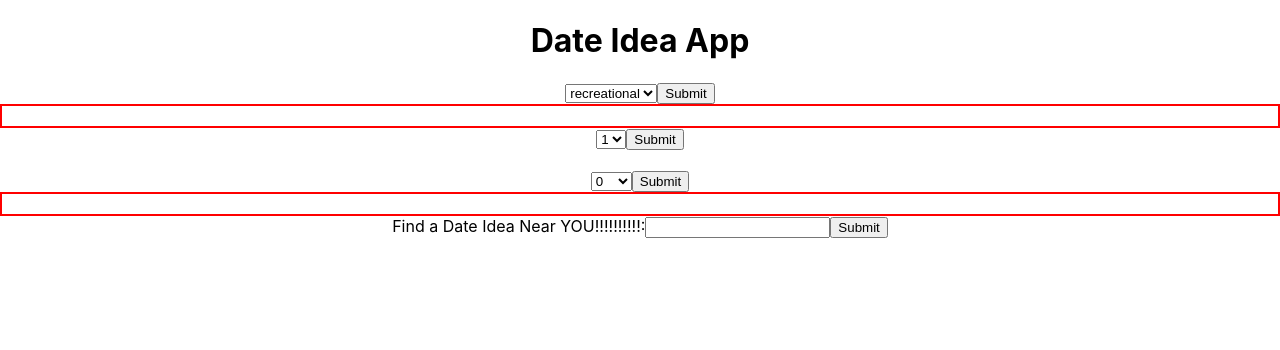
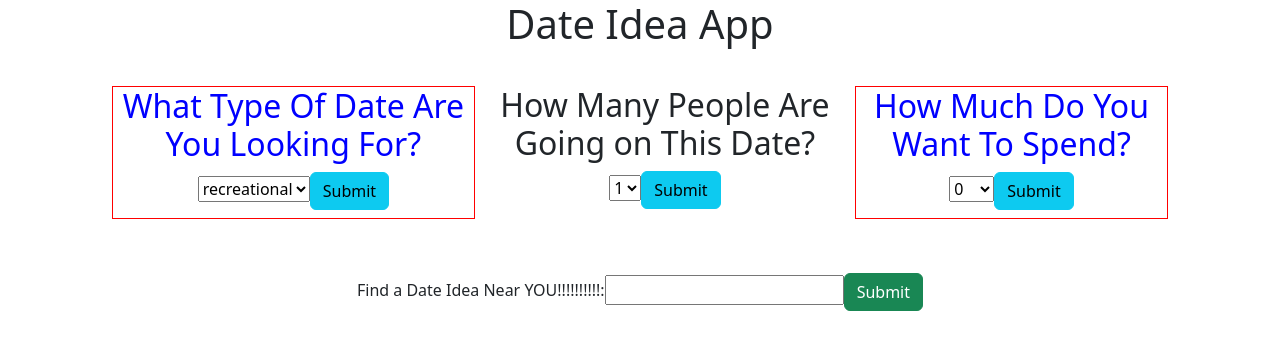
Before and after one commit to JohnBenton4/react-date-idea-app, a React (Create React App) app: page / in a window 1280 px wide. Shown: the top 350 px of the page. Built offline with nearby package versions, Linux system fonts and the light colour scheme.

Commit message:
bootstrap additions

```diff
--- a/package.json
+++ b/package.json
@@ -1,4 +1,5 @@
 {
+  "homepage": "http://johnbenton4.github.io/react-date-idea-app",
   "name": "react-date-idea-app",
   "version": "0.1.0",
   "private": true,
@@ -14,6 +15,8 @@
     "web-vitals": "^2.1.4"
   },
   "scripts": {
+    "predeploy": "npm run build",
+    "deploy": "gh=pages -d build",
     "start": "react-scripts start",
     "build": "react-scripts build",
     "test": "react-scripts test",
@@ -36,5 +39,8 @@
       "last 1 firefox version",
       "last 1 safari version"
     ]
+  },
+  "devDependencies": {
+    "gh-pages": "^4.0.0"
   }
 }
--- a/src/App.css
+++ b/src/App.css
@@ -1,3 +1,11 @@
 .container {
+
   text-align: center;
 }
+
+.searchFields {
+  display: flex;
+  padding: 30px;
+
+
+}
--- a/src/App.js
+++ b/src/App.js
@@ -46,12 +46,21 @@ function App() {
 
   return (
     <div className="container">
-      <h1>Date Idea App</h1>
-      <TypeList onSetType={setType} type={type} isDisabled={isTypeDisabled} />
-      <NumberList onSetParticipants={setParticipants} participants={participants} isDisabled={isParticipantsDisabled} />
-      <PriceList onSetPrice={setPrice} price={price} isDisabled={isPriceDisabled} />
+      <div><h1>Date Idea App</h1></div>
+      <div className="searchFields">
+        <br></br>
+        <div className="type"><h2> What Type Of Date Are You Looking For? </h2>
+          <TypeList onSetType={setType} type={type} isDisabled={isTypeDisabled} />
+        </div>
+        <div className="number"><h2> How Many People Are Going on This Date? </h2>
+          <NumberList onSetParticipants={setParticipants} participants={participants} isDisabled={isParticipantsDisabled} />
+        </div>
+        <div className="price"><h2> How Much Do You Want To Spend? </h2>
+          <PriceList onSetPrice={setPrice} price={price} isDisabled={isPriceDisabled} />
+        </div>
+      </div>
+      <br></br>
       <Search activity={type.activity || participants.activity || price.activity} />
-
     </div>
   );
 }
--- a/src/components/NumberList/NumberList.js
+++ b/src/components/NumberList/NumberList.js
@@ -33,11 +33,11 @@ function NumberList({onSetParticipants, participants, isDisabled }) {
                         </option>
                     ))}
                 </select>
-                <button type="button" disabled={isDisabled} onClick={submit}>
+                <button type="button" disabled={isDisabled} onClick={submit} class="btn btn-info">
                     Submit
                 </button>
             </form>
-            <div className="participants">
+            <div >
            <Numbers  participants={participants} />
 
             </div>
--- a/src/components/Numbers/Numbers.js
+++ b/src/components/Numbers/Numbers.js
@@ -2,7 +2,7 @@ import './Numbers.css';
 
 function Numbers({ participants }) {
     return (
-        <div className="participants">
+        <div >
             <h2>{participants.activity}</h2>
         </div>
     );
--- a/src/components/Price/Price.js
+++ b/src/components/Price/Price.js
@@ -2,7 +2,7 @@ import './Price.css';
 
 function Price({ price }) {
     return (
-        <div className="price">
+        <div >
             <h2>{price.activity}</h2>
         </div>
     );
--- a/src/components/PriceList/PriceList.js
+++ b/src/components/PriceList/PriceList.js
@@ -33,11 +33,11 @@ function PriceList({onSetPrice, price, isDisabled }) {
                         </option>
                     ))}
                 </select>
-                <button type="button" disabled={isDisabled} onClick={submit}>
+                <button type="button" disabled={isDisabled} onClick={submit} class="btn btn-info">
                     Submit
                 </button>
             </form>
-            <div className="price">
+            <div>
            <Price  price={price} />
 
             </div>
--- a/src/components/Search/Search.js
+++ b/src/components/Search/Search.js
@@ -50,12 +50,16 @@ function Search({activity}) {
                         onChange={(event) => setSearchTerm(event.target.value)}
                     ></input>
                 </label>
-                <input type="submit"></input>
+                {/* <input type="submit"></input> */}
+                <button type="submit" class="btn btn-success">Submit</button>
             </form>
             <div className="search">{renderDates()}
             </div>
+
         </>
+
     );
+
 }
 
 export default Search;
--- a/src/components/Type/Type.js
+++ b/src/components/Type/Type.js
@@ -2,7 +2,7 @@ import './Type.css';
 
 function Type({ type }) {
     return (
-        <div className="type">
+        <div >
             <h2>{type.activity}</h2>
         </div>
     );
--- a/src/components/TypeList/TypeList.js
+++ b/src/components/TypeList/TypeList.js
@@ -36,11 +36,12 @@ function TypeList({onSetType, type, isDisabled}) {
                         </option>
                     ))}
                 </select>
-                <button type="button" disabled={isDisabled} onClick={submit}>
+                <button type="button" disabled={isDisabled} onClick={submit} class="btn btn-info">
+
                     Submit
                 </button>
             </form>
-            <div className="type">
+            <div >
            <Type  type={type} />
 
             </div>
--- a/src/index.js
+++ b/src/index.js
@@ -3,6 +3,7 @@ import ReactDOM from 'react-dom/client';
 import './index.css';
 import App from './App';
 import reportWebVitals from './reportWebVitals';
+import 'bootstrap/dist/css/bootstrap.css';
 
 const root = ReactDOM.createRoot(document.getElementById('root'));
 root.render(
```
Also changed, not shown: 1 other file (tests, documents, lock files or other folders).
